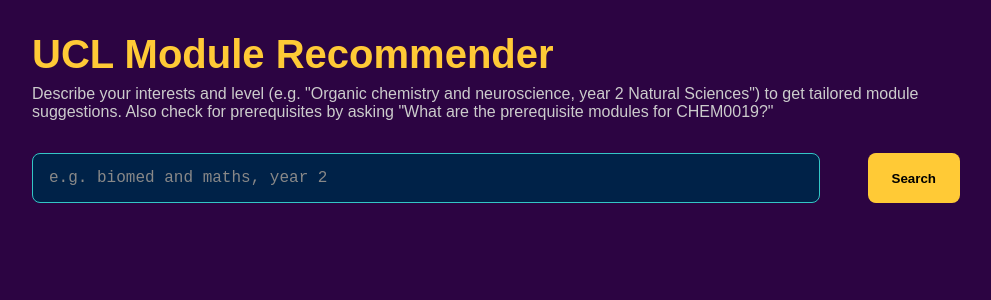
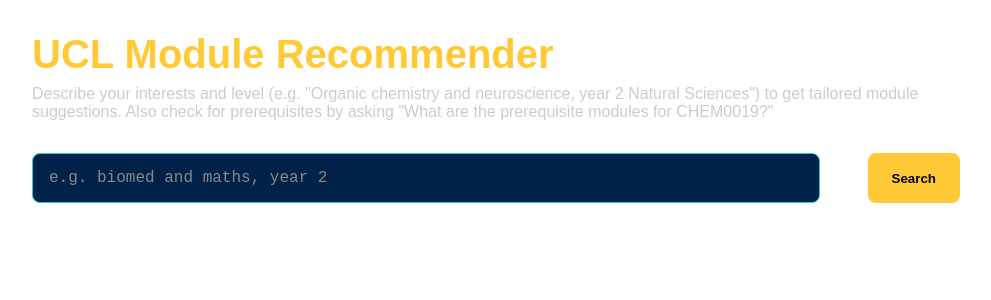
Before and after one commit to VedhRKannan/ucl-mods, a Next.js app in the folder ucl-module-recs/: page / in a window 1280 px wide. Shown: the top 300 px of the page, without its empty margins (144-1135 px from the left). Built offline with nearby package versions, Linux system fonts and the light colour scheme.

Commit message:
reverting colour

```diff
--- a/ucl-module-recs/src/app/globals.css
+++ b/ucl-module-recs/src/app/globals.css
@@ -40,8 +40,3 @@ a {
     color-scheme: dark;
   }
 }
-
-body,
-main {
-  background: #2C0442; /* Purple / Vibrant */
-}
```
